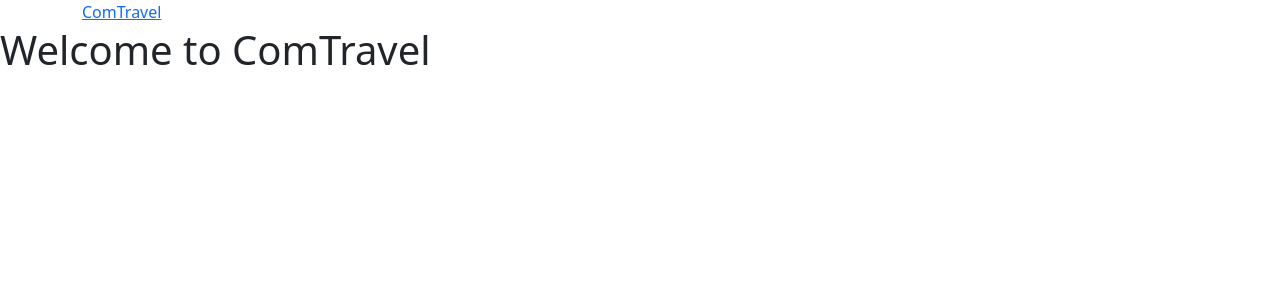
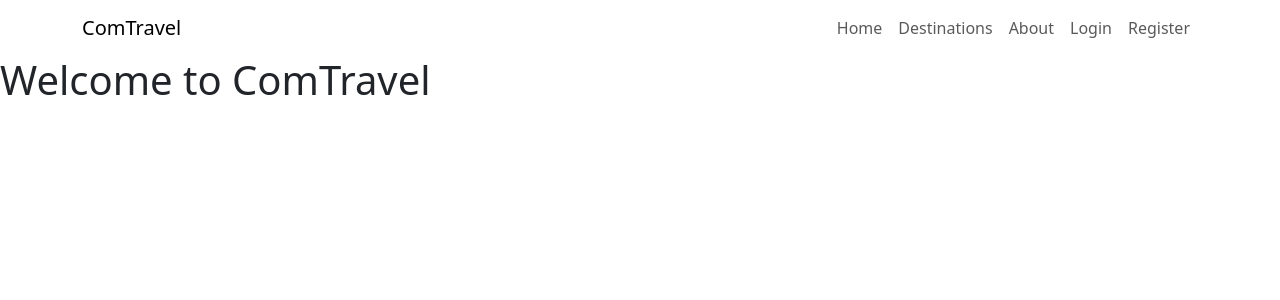
Before and after one commit to ShanySB/django_comtravel, a Django app: page / in a window 1280 px wide. Shown: the top 300 px of the page. Run offline with Django 4.2, Linux system fonts and the light colour scheme.

Commit message:
Fixed navbar display issue

```diff
--- a/templates/base.html
+++ b/templates/base.html
@@ -12,9 +12,9 @@
 <body>
     <header>
         <!-- Navbar -->
-        <nav class="Navbar Navbar-expand-lg">
+        <nav class="navbar navbar-expand-lg">
             <div class="container">
-                <a class="Navbar-brand" href="#">ComTravel</a>
+                <a class="navbar-brand" href="#">ComTravel</a>
 
                 <button class="navbar-toggler" type="button"
                     data-bs-toggle="collapse"
```
